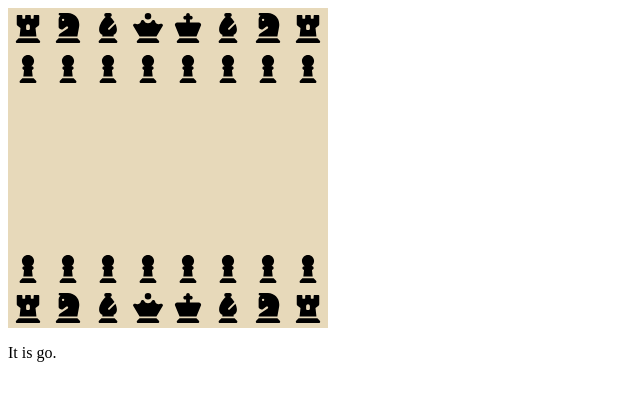
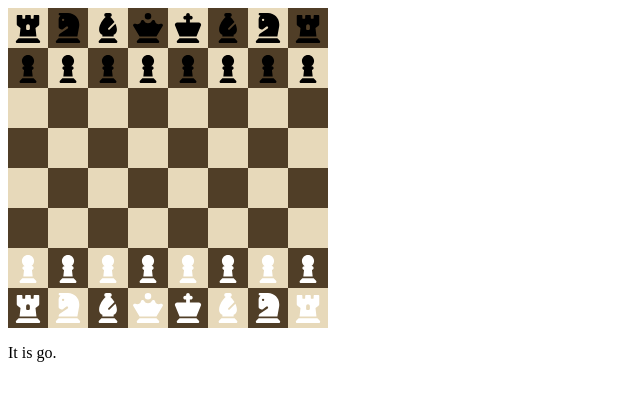
Before and after one commit to LloydElery/javascript-chess, a plain HTML site: page index.html in a window 1280 px wide. Shown: the whole page, without its empty margins (0-640 px from the left). Drawn offline with Linux system fonts and the light colour scheme.

Commit message:
added squares and diffrent color sides

```diff
--- a/app.js
+++ b/app.js
@@ -19,8 +19,26 @@ function createBoard() {
         const square = document.createElement('div')
         square.classList.add('square')
         square.innerHTML = startPiece
+        square.firstChild && square.firstChild.setAttribute('draggable', true)
         square.setAttribute('square-id', i)
         square.classList.add('beige')
+        // square.classList.add('beige')
+        const row = Math.floor((63 - i) / 8) + 1
+        if (row % 2 === 0) {
+            square.classList.add(i % 2 === 0 ? 'beige' : 'brown')
+        } else {
+            square.classList.add(i % 2 === 0 ? 'brown' : 'beige')
+        }
+
+        if (i <= 15) {
+            square.firstChild.firstChild.classList.add('black')
+        }
+
+        if (i >= 48) {
+            square.firstChild.firstChild.classList.add('white')
+        }
+
+
         gameBoard.append(square)
     })
 }
--- a/styles.css
+++ b/styles.css
@@ -23,3 +23,11 @@
 .brown {
     background-color: rgb(80, 62, 39);
 }
+
+.black {
+    fill: rgb(0, 0, 0);
+}
+
+.white {
+    fill: rgb(255, 255, 255);
+}
```
